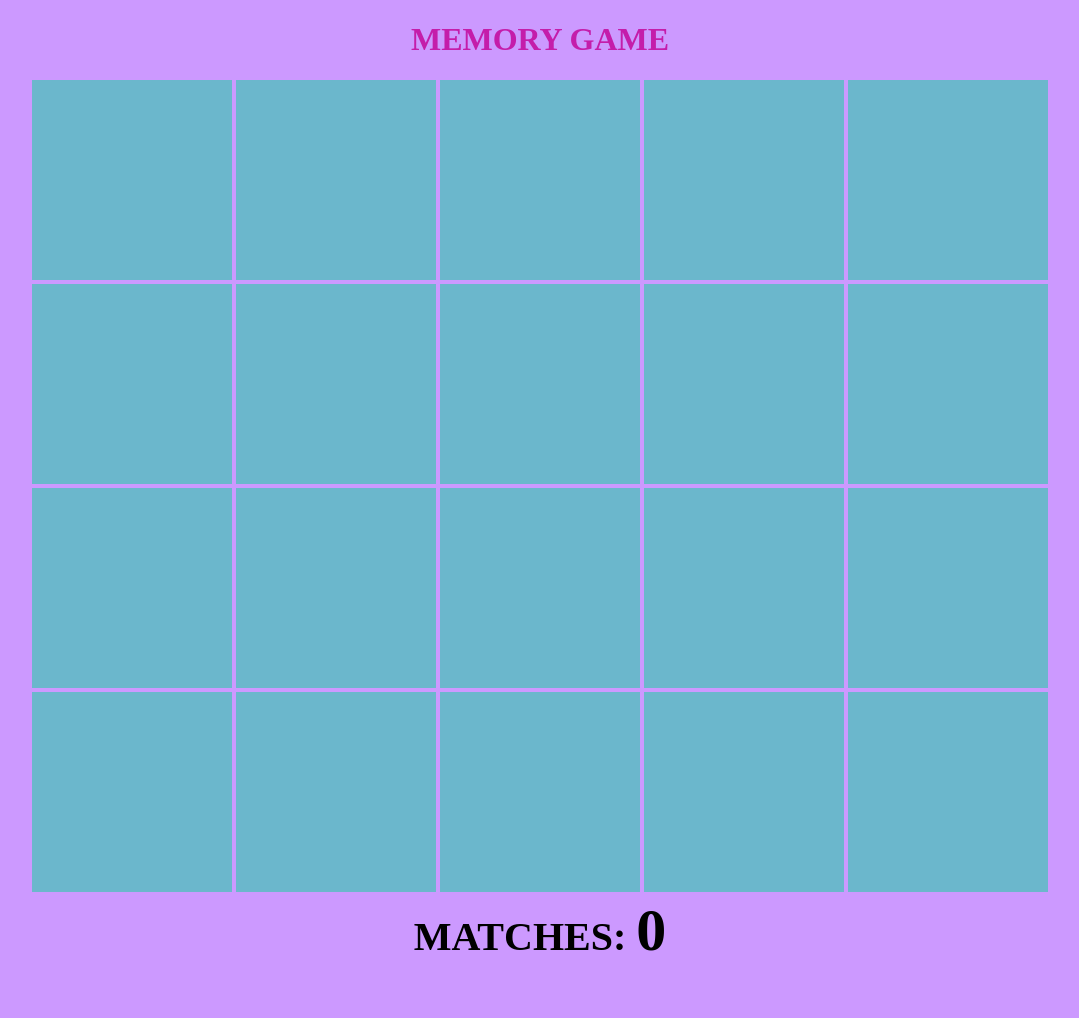
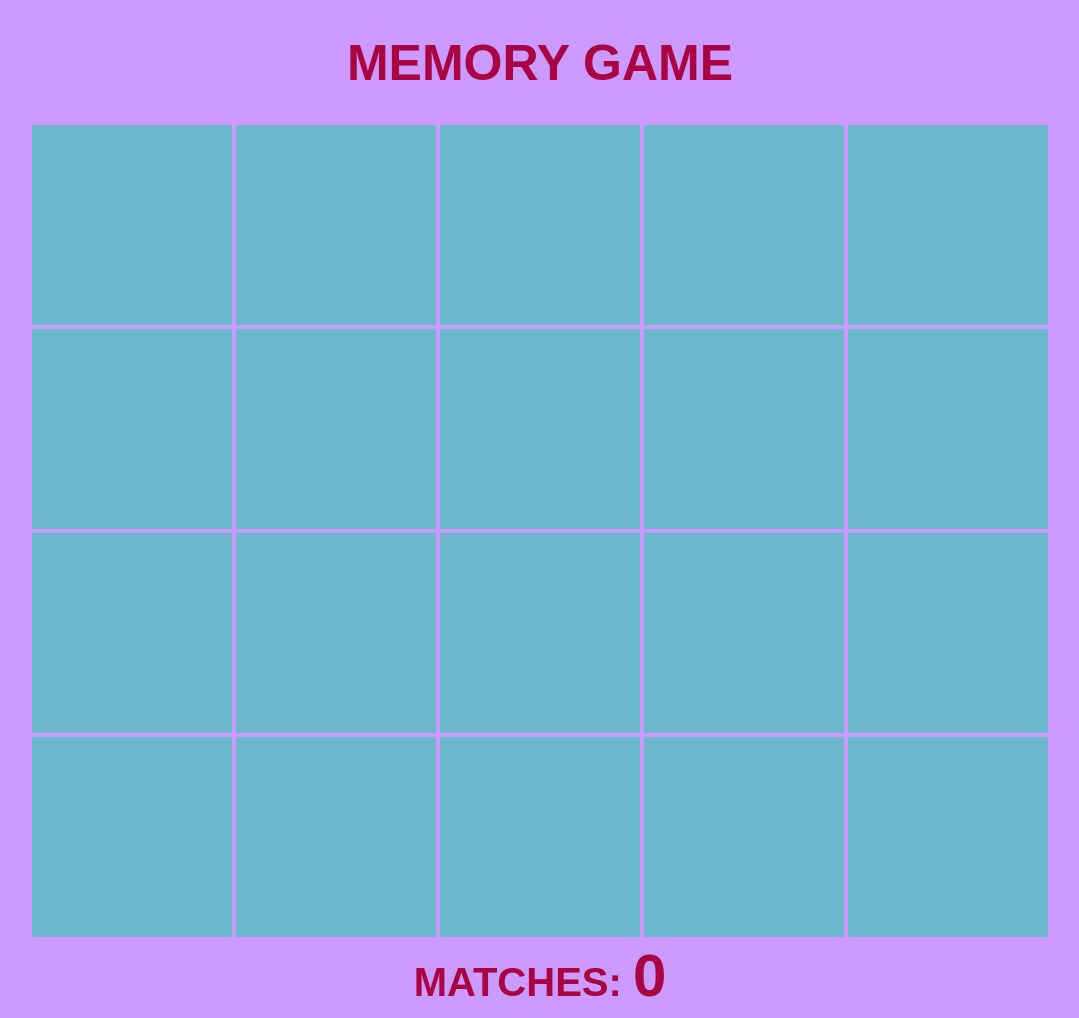
Before and after one commit to Milttreonna/memorygame, a plain HTML site: page index.html in a window 1280 px wide. Shown: the whole page, without its empty margins (100-1179 px from the left). Before the commit the page ends 973 px from the top, so only its background shows below. Drawn offline with Linux system fonts and the light colour scheme.

Commit message:
changed font and color

```diff
--- a/index.html
+++ b/index.html
@@ -10,7 +10,7 @@
 <center>
 
     <body>
-        <h1>MEMORY GAME</h1>
+        <h1 style="font-size:50px; color:#A90542; font-family:fantasy;">MEMORY GAME</h1>
         <a href="javascript:choose(0)"><img src="back.png" width=200px height=200px /></a>
 
         <a href="javascript:choose(1)"><img src="back.png" width=200px height=200px /></a>
@@ -59,8 +59,8 @@
 
         <br/>
 
-        <b style="font-size:40px;"> MATCHES: </b>
-        <b style="font-size:60px;" id="matches"> 0 </b>
+        <b style="font-size:40px;font-family:fantasy;color:#A90542;"> MATCHES: </b>
+        <b style="font-size:60px;font-family:fantasy;color:#A90542;" id="matches"> 0 </b>
 
     </body>
 </center>
--- a/memory.css
+++ b/memory.css
@@ -1,7 +1,8 @@
-h1 {
-  font-size: 400;
-  color: #c41daa;
-}
+/*h1 {
+  font-style: fantasy;
+  font-size: 600;
+  color: #A90542;
+}*/
 
 body {
   background-color: #cc99ff;
```
Also changed, not shown: matchstick.png (added).
